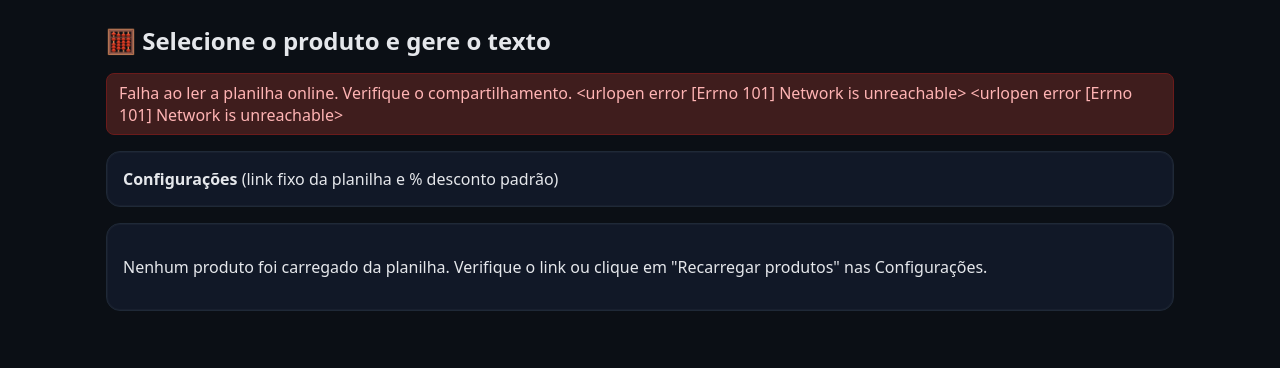
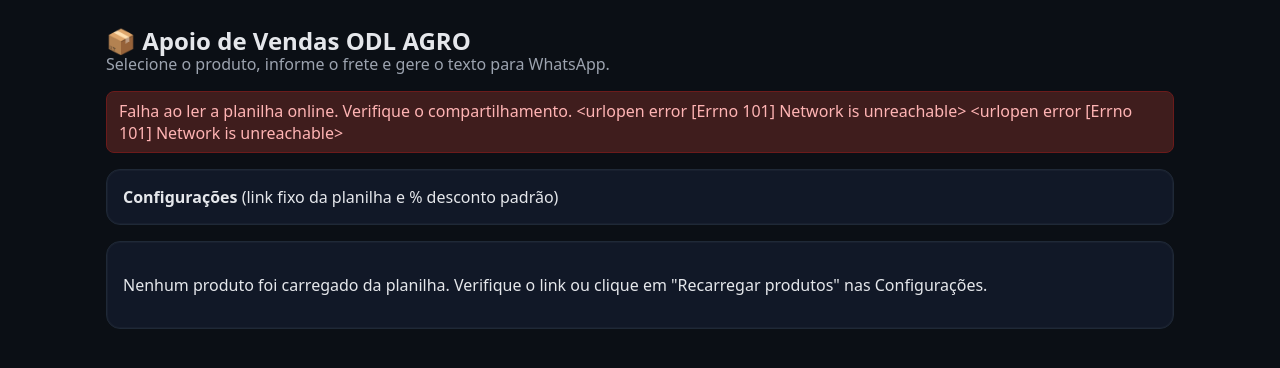
Before and after one commit to odlagro/apoiov, a Flask app: page / in a window 1280 px wide. Shown: the top 368 px of the page. Run offline with Flask 3, Linux system fonts and the light colour scheme; data that the repository does not hold is empty.

Commit message:
v8: nome do sistema + frete zera após calcular

```diff
--- a/app.py
+++ b/app.py
@@ -1,4 +1,4 @@
-# app.py (v7 - link fixo + melhorias)
+# app.py (v8 - nome do sistema + frete reset)
 import os, re, json
 from decimal import Decimal, ROUND_HALF_UP
 from urllib.parse import urlparse, parse_qs
@@ -184,12 +184,13 @@ def home():
             except Exception:
                 rows = []
 
+            # Frete deve voltar para zero após calcular
             return render_template("index.html",
                                    sheet_url=DEFAULT_SHEET_URL,
                                    desconto_padrao=float(desconto),
                                    rows=rows,
                                    generated_text=msg,
-                                   frete=float(frete))
+                                   frete=0.0)
 
     # GET (carregar produtos automaticamente)
     try:
--- a/static/style.css
+++ b/static/style.css
@@ -10,7 +10,7 @@
 * { box-sizing: border-box; }
 body { margin: 0; background: var(--bg); color: var(--text); font-family: system-ui,-apple-system,Segoe UI,Roboto,Ubuntu,Cantarell,Arial; }
 .container { max-width: 1100px; margin: 24px auto; padding: 0 16px; }
-h1 { font-size: 24px; margin-bottom: 16px; }
+h1 { font-size: 24px; margin-bottom: 4px; }
 .card { background: var(--card); border: 1px solid var(--border); border-radius: 14px; padding: 16px; margin: 16px 0; box-shadow: 0 0 0 1px rgba(255,255,255,0.03) inset; }
 label { display:block; margin-bottom:6px; color:var(--muted); }
 input[type="url"], input[type="file"], input[type="text"], input[type="number"] { width:100%; padding:10px 12px; background:#0f172a; color:var(--text); border:1px solid var(--border); border-radius:10px; outline:none; }
--- a/templates/index.html
+++ b/templates/index.html
@@ -3,7 +3,7 @@
 <head>
   <meta charset="utf-8">
   <meta name="viewport" content="width=device-width, initial-scale=1">
-  <title>Gerar texto com frete</title>
+  <title>Apoio de Vendas ODL AGRO</title>
   <link rel="stylesheet" href="{{ url_for('static', filename='style.css') }}">
   <style>
     textarea { width: 100%; min-height: 220px; font-size: 16px; }
@@ -16,7 +16,8 @@
 </head>
 <body>
   <div class="container">
-    <h1>🧮 Selecione o produto e gere o texto</h1>
+    <h1>📦 Apoio de Vendas ODL AGRO</h1>
+    <p style="margin-top:-8px;color:#9ca3af">Selecione o produto, informe o frete e gere o texto para WhatsApp.</p>
 
     {% with messages = get_flashed_messages(with_categories=true) %}
       {% if messages %}
```
